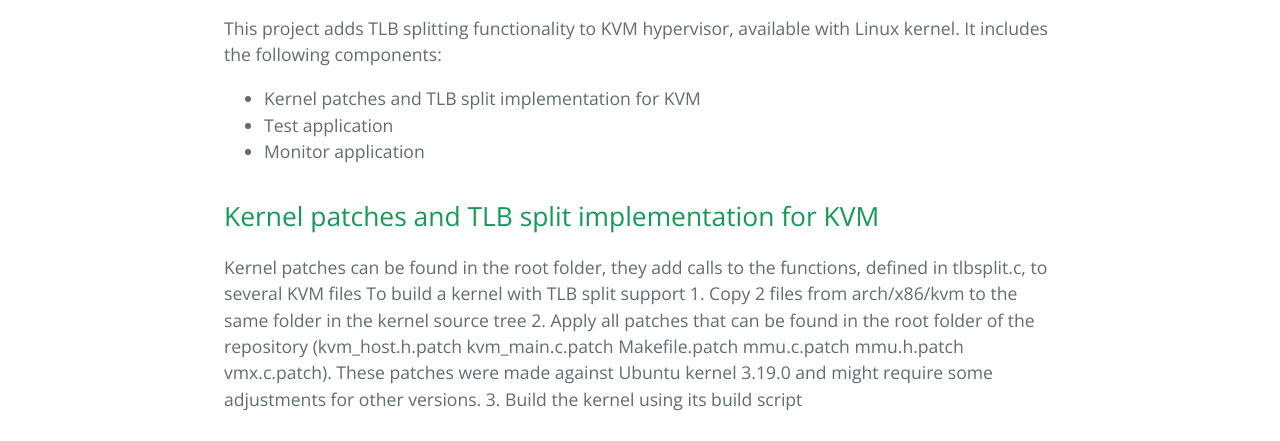
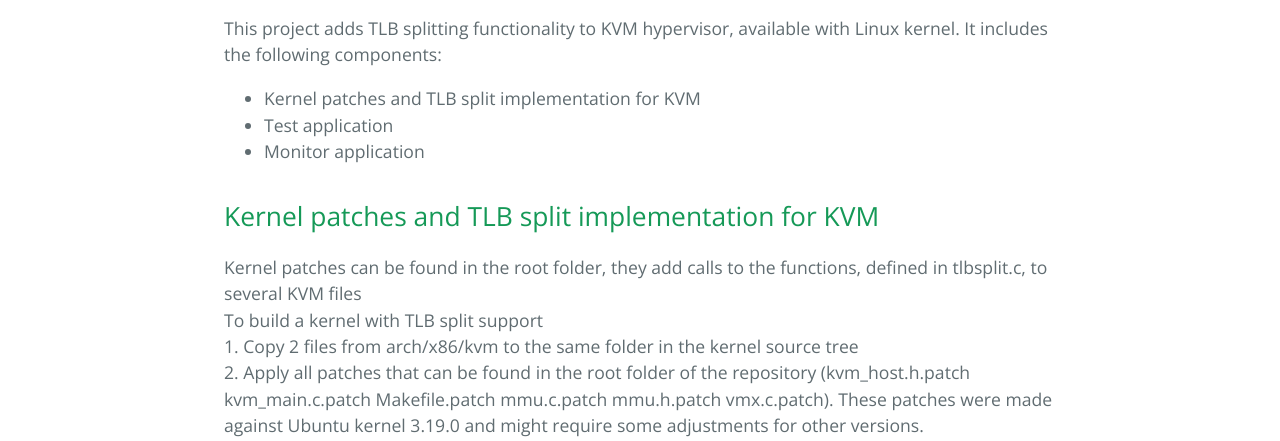
Before and after one commit to nick-kvmhv/splittlb, a plain HTML site: page index.html in a window 1280 px wide. Shown: the part 470-911 px from the top of the page. Drawn offline with nearby package versions, Linux system fonts and the light colour scheme.

```diff
--- a/index.html
+++ b/index.html
@@ -34,11 +34,11 @@
 <h2>
 <a id="kernel-patches-and-tlb-split-implementation-for-kvm" class="anchor" href="#kernel-patches-and-tlb-split-implementation-for-kvm" aria-hidden="true"><span aria-hidden="true" class="octicon octicon-link"></span></a>Kernel patches and TLB split implementation for KVM</h2>
 
-<p>Kernel patches can be found in the root folder, they add calls to the functions, defined in tlbsplit.c, to several KVM files
-To build a kernel with TLB split support
-1. Copy 2 files from arch/x86/kvm to the same folder in the kernel source tree
-2. Apply all patches that can be found in the root folder of the repository (kvm_host.h.patch kvm_main.c.patch  Makefile.patch mmu.c.patch mmu.h.patch vmx.c.patch). These patches were made against Ubuntu kernel 3.19.0 and might require some adjustments for other versions.
-3. Build the kernel using its build script</p>
+<p>Kernel patches can be found in the root folder, they add calls to the functions, defined in tlbsplit.c, to several KVM files<br>
+To build a kernel with TLB split support<br>
+1. Copy 2 files from arch/x86/kvm to the same folder in the kernel source tree<br>
+2. Apply all patches that can be found in the root folder of the repository (kvm_host.h.patch kvm_main.c.patch  Makefile.patch mmu.c.patch mmu.h.patch vmx.c.patch). These patches were made against Ubuntu kernel 3.19.0 and might require some adjustments for other versions.<br>
+3. Build the kernel using its build script   </p>
 
 <h2>
 <a id="test-application" class="anchor" href="#test-application" aria-hidden="true"><span aria-hidden="true" class="octicon octicon-link"></span></a>Test application</h2>
```
Also changed, not shown: params.json (+1 -1 lines).
